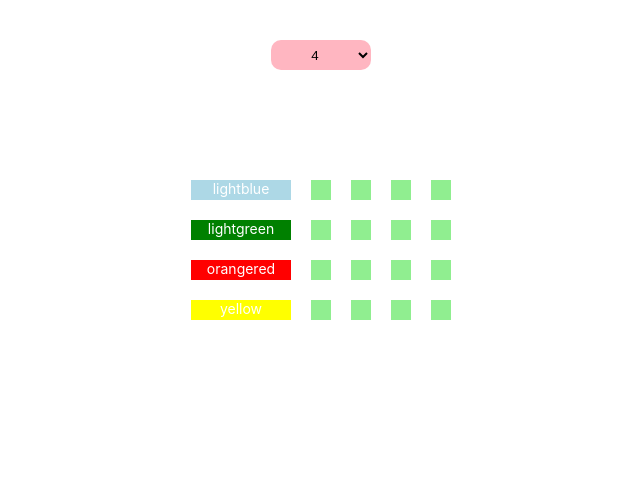
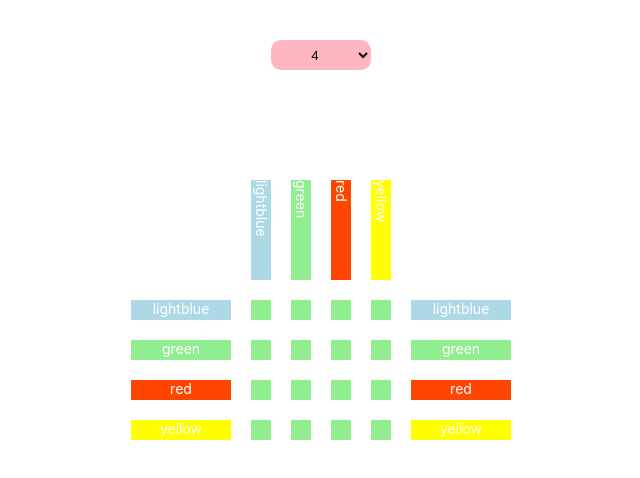
Before and after one commit to nevmstas/welding-configurator-ui, a React (Create React App) app: page / in a window 1280 px wide. Shown: the top 478 px of the page, without its empty margins (319-959 px from the left). Built offline with nearby package versions, Linux system fonts and the light colour scheme.

Commit message:
field color lines container

```diff
--- /dev/null
+++ b/src/components/FieldContainer/components/SideLine/index.ts
@@ -0,0 +1,3 @@
+import SideLine from "./view";
+
+export { SideLine };
--- /dev/null
+++ b/src/components/FieldContainer/components/SideLine/interfaces.ts
@@ -0,0 +1,6 @@
+
+export interface SideLineProps {
+    value: string;
+    color: string;
+    vertical?: boolean;
+  }
--- /dev/null
+++ b/src/components/FieldContainer/components/SideLine/view.tsx
@@ -0,0 +1,34 @@
+/** @jsxImportSource @emotion/react */
+import { css } from "@emotion/react";
+import { SideLineProps } from "./interfaces";
+
+const SideLine: React.FC<SideLineProps> = ({
+  value,
+  color,
+  vertical = false,
+}) => {
+  return (
+    <div
+      css={css`
+        width: ${vertical ? "20px" : "100px"};
+        height: ${vertical ? "100px" : "20px"};
+        background-color: ${color};
+        border: none;
+        margin: 10px;
+        font-size: 14px;
+        color: white;
+      `}
+    >
+      <span
+        css={css`
+          writing-mode: ${vertical && "vertical-lr"};
+          text-orientation: ${vertical && "mixed"};
+        `}
+      >
+        {value}
+      </span>
+    </div>
+  );
+};
+
+export default SideLine;
--- a/src/components/FieldContainer/view.tsx
+++ b/src/components/FieldContainer/view.tsx
@@ -1,6 +1,7 @@
 /** @jsxImportSource @emotion/react */
 import { css } from "@emotion/react";
-import React from "react";
+import React, { useMemo } from "react";
+import { SideLine } from "./components/SideLine";
 import { FieldContainerProps } from "./interfaces";
 
 const SIDE_COLORS = {
@@ -11,41 +12,13 @@ const SIDE_COLORS = {
   orange: "orange",
 };
 
-interface SideLineProps {
-  value: string;
-  color: string;
-  vertical?: boolean;
-}
-
-const SideLine: React.FC<SideLineProps> = ({
-  value,
-  color,
-  vertical = false,
-}) => {
-  return (
-    <div
-      css={css`
-        width: 100px;
-        height: 20px;
-        background-color: ${color};
-        border: none;
-        margin: 10px;
-        font-size: 14px;
-        color: white;
-      `}
-    >
-      {value}
-    </div>
-  );
-};
-
 const columnStyle = css`
   display: flex;
   flex-direction: column;
 `;
 
 const FieldContainer: React.FC<FieldContainerProps> = ({ children, size }) => {
-  const getItemsBySize = (): Array<{ value: string; color: string }> => {
+  const items = useMemo((): Array<{ value: string; color: string }> => {
     let flag = 0;
     const arr = [];
 
@@ -54,30 +27,42 @@ const FieldContainer: React.FC<FieldContainerProps> = ({ children, size }) => {
         flag = 0;
       }
       arr.push({
-        value: Object.keys(SIDE_COLORS)[flag],
-        color: Object.values(SIDE_COLORS)[flag],
+        value: Object.values(SIDE_COLORS)[flag],
+        color: Object.keys(SIDE_COLORS)[flag],
       });
 
       flag++;
     }
     return arr;
-  };
+  }, [size]);
+
+  const sideRender = items.map((obj, idx) => (
+    <SideLine key={idx} value={obj.value} color={obj.color} />
+  ));
+
+  const topRender = items.map((obj, idx) => (
+    <SideLine key={idx} value={obj.value} color={obj.color} vertical={true} />
+  ));
 
   return (
     <div css={columnStyle}>
-      <div></div>
+      <div
+        css={css`
+          display: flex;
+          margin-left: "100px";
+          justify-content: center;
+        `}
+      >
+        {topRender}
+      </div>
       <div
         css={css`
           display: flex;
         `}
       >
-        <div css={columnStyle}>
-          {getItemsBySize().map((obj, idx) => (
-            <SideLine key={idx} value={obj.value} color={obj.color} />
-          ))}
-        </div>
+        <div css={columnStyle}>{sideRender}</div>
         <div>{children}</div>
-        <div></div>
+        <div css={columnStyle}>{sideRender}</div>
       </div>
     </div>
   );
```
